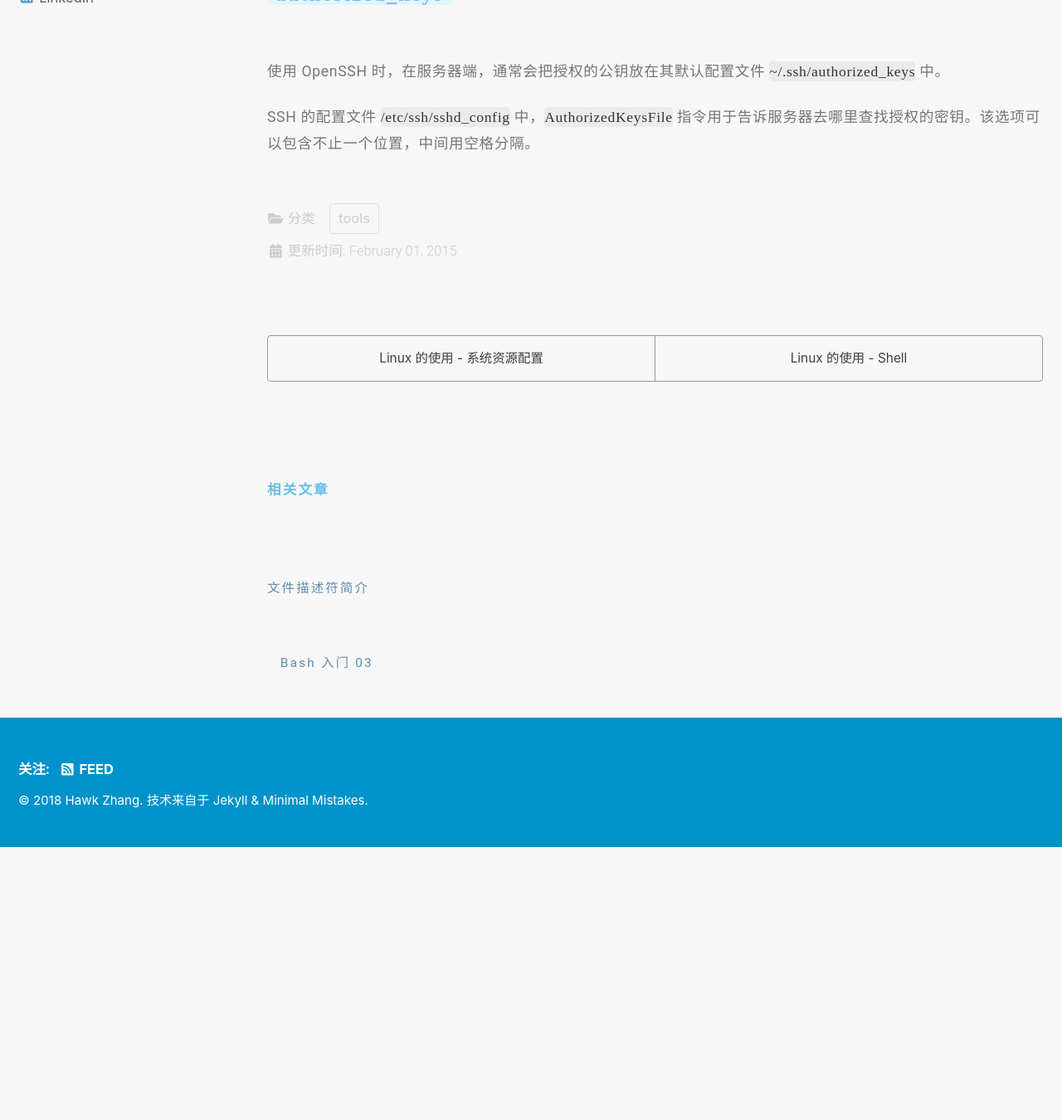
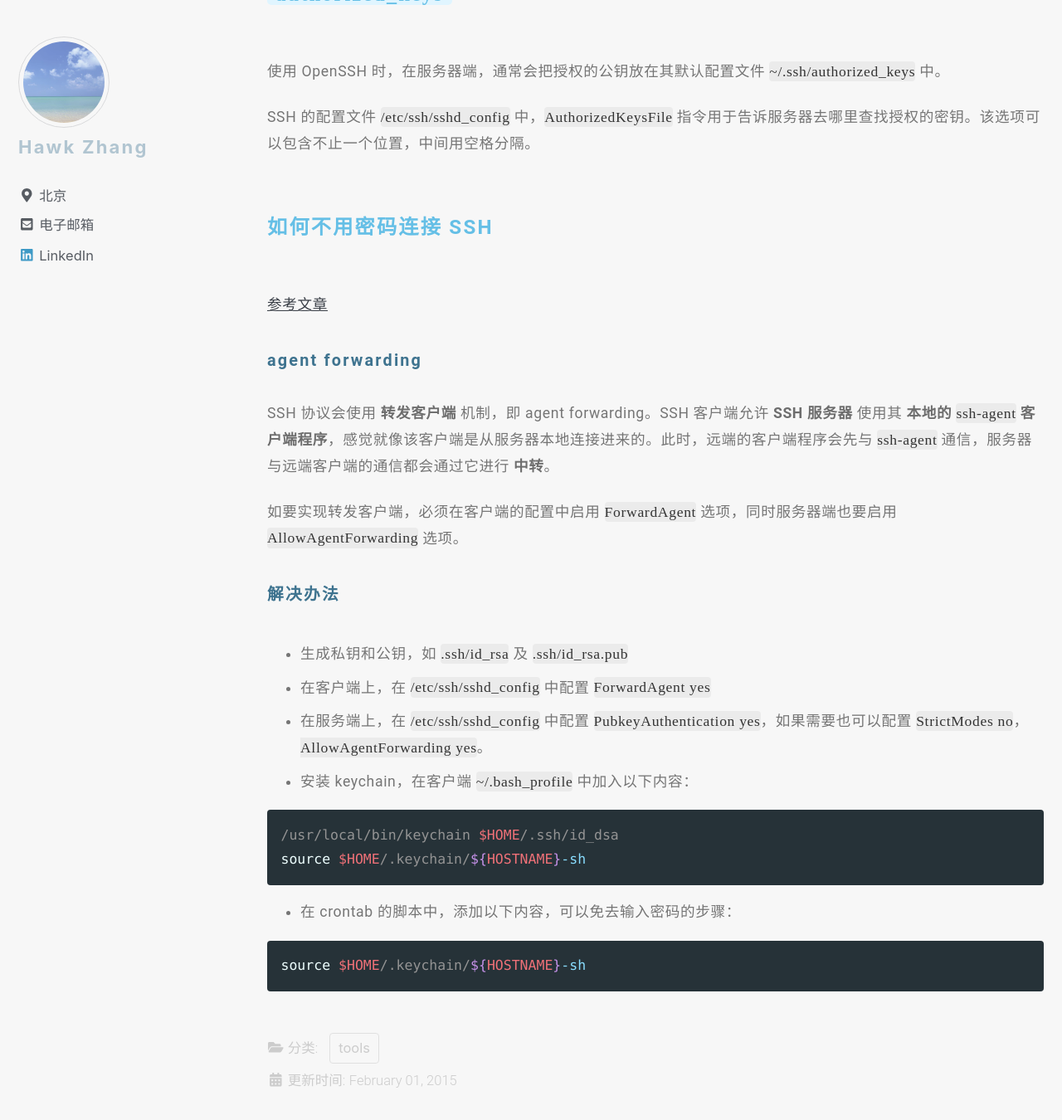
Before and after one commit to narru888/linotes_note, a Jekyll site: the page built from _posts/tools/2015-02-01-security.md, in a window 1280 px wide and 1400 px high, scrolled down 1950 px. Shown: the top 1350 px of the window at 83% size. Built offline with Jekyll 4.4.1, drawn with Linux system fonts in a browser that asks for light colours; nearby versions of some CDN libraries; a script that is not in the unit is left out; comment, search, counter and statistics services are not loaded; before the commit the page ends 2971 px from its top, so only the background shows below that.

Commit message:
update on 2018-08-05 21:20:01 CST

````diff
--- a/_posts/tools/2015-02-01-security.md
+++ b/_posts/tools/2015-02-01-security.md
@@ -66,3 +66,37 @@
 使用 OpenSSH 时，在服务器端，通常会把授权的公钥放在其默认配置文件 `~/.ssh/authorized_keys` 中。
 
 SSH 的配置文件 `/etc/ssh/sshd_config` 中，`AuthorizedKeysFile` 指令用于告诉服务器去哪里查找授权的密钥。该选项可以包含不止一个位置，中间用空格分隔。
+
+
+
+
+
+#### 如何不用密码连接 SSH
+
+[参考文章](http://oceanpark.com/notes/howto_ssh_keychain_public_key_authentication_forwarding.html)
+
+
+##### agent forwarding
+
+SSH 协议会使用 **转发客户端** 机制，即 agent forwarding。SSH 客户端允许 **SSH 服务器** 使用其 **本地的 `ssh-agent` 客户端程序**，感觉就像该客户端是从服务器本地连接进来的。此时，远端的客户端程序会先与 `ssh-agent` 通信，服务器与远端客户端的通信都会通过它进行 **中转**。
+
+如要实现转发客户端，必须在客户端的配置中启用 `ForwardAgent` 选项，同时服务器端也要启用 `AllowAgentForwarding` 选项。
+
+
+##### 解决办法
+
+* 生成私钥和公钥，如 `.ssh/id_rsa` 及 `.ssh/id_rsa.pub`
+* 在客户端上，在 `/etc/ssh/sshd_config` 中配置 `ForwardAgent yes`
+* 在服务端上，在 `/etc/ssh/sshd_config` 中配置 `PubkeyAuthentication yes`，如果需要也可以配置 `StrictModes no`，` AllowAgentForwarding yes`。
+* 安装 keychain，在客户端 `~/.bash_profile` 中加入以下内容：
+
+```bash
+/usr/local/bin/keychain $HOME/.ssh/id_dsa
+source $HOME/.keychain/${HOSTNAME}-sh
+```
+
+* 在 crontab 的脚本中，添加以下内容，可以免去输入密码的步骤：
+
+```bash
+source $HOME/.keychain/${HOSTNAME}-sh
+```
````
Also changed, not shown: 1 other file.
